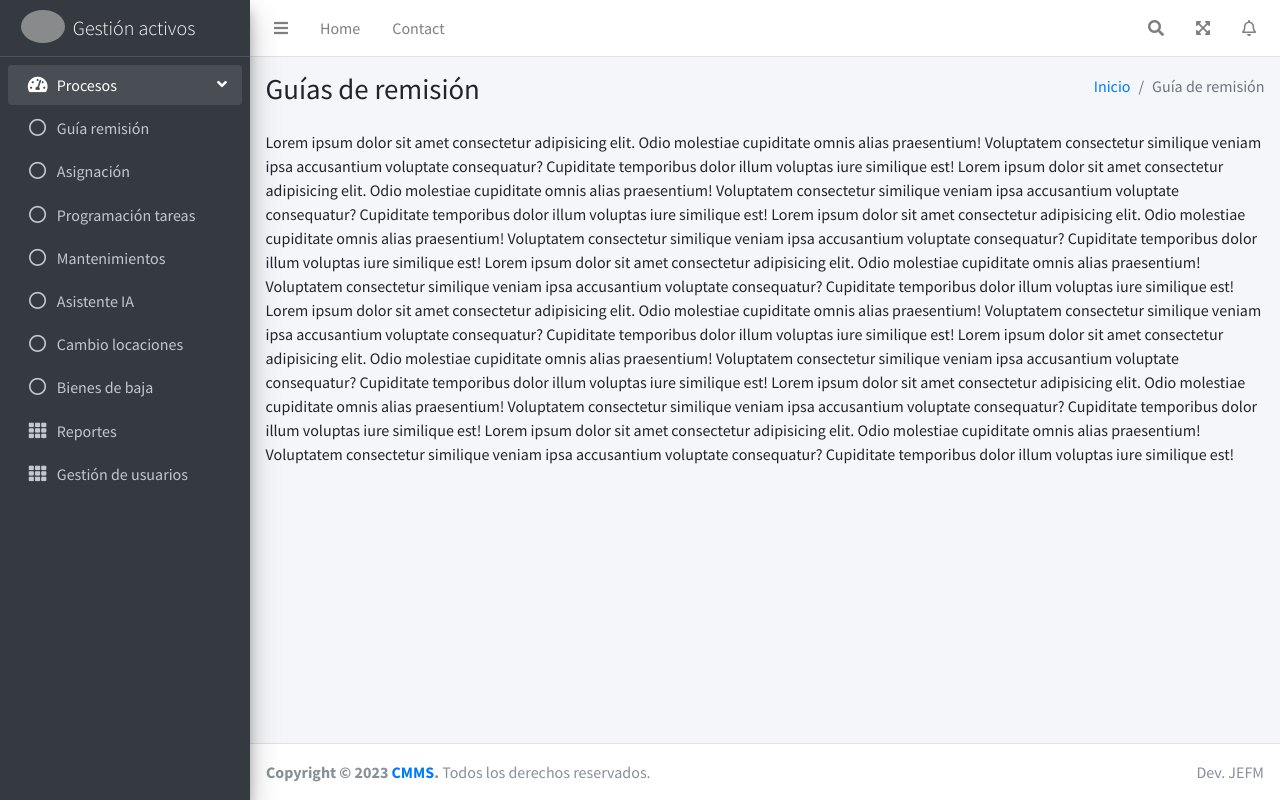
After one commit to EDWARD-LEO/innova, a PHP site: page /views/guias in a window 1280 px wide. The commit adds this page. Run offline with PHP 8.4, Linux system fonts and the light colour scheme; some libraries are stand-ins or nearby versions; grey boxes are pictures that could not be loaded.

Commit message:
Header y Footer listos

```diff
--- a/views/footer.php
+++ b/views/footer.php
@@ -2,10 +2,10 @@
 <footer class="main-footer">
     <!-- To the right -->
     <div class="float-right d-none d-sm-inline">
-      Anything you want
+      Dev. JEFM
     </div>
     <!-- Default to the left -->
-    <strong>Copyright &copy; 2014-2021 <a href="https://adminlte.io">AdminLTE.io</a>.</strong> All rights reserved.
+    <strong>Copyright &copy; 2023 <a href="https://adminlte.io">CMMS</a>.</strong> Todos los derechos reservados.
   </footer>
 
 </div>
--- /dev/null
+++ b/views/guias/index.php
@@ -0,0 +1,49 @@
+<?php include_once '../header.php'; ?>
+
+<div class="content-wrapper">
+  <!-- Content Header (Page header) -->
+  <div class="content-header">
+    <div class="container-fluid">
+      <div class="row mb-2">
+        <div class="col-sm-6">
+          <h1 class="m-0">Guías de remisión</h1>
+        </div><!-- /.col -->
+        <div class="col-sm-6">
+          <ol class="breadcrumb float-sm-right">
+            <li class="breadcrumb-item"><a href="#">Inicio</a></li>
+            <li class="breadcrumb-item active">Guía de remisión</li>
+          </ol>
+        </div><!-- /.col -->
+      </div><!-- /.row -->
+    </div><!-- /.container-fluid -->
+  </div>
+  <!-- /.content-header -->
+
+  <div class="content">
+    <div class="container-fluid">
+      <div class="row">
+        <div class="col-md-12">
+          <p>
+            Lorem ipsum dolor sit amet consectetur adipisicing elit. Odio molestiae cupiditate omnis alias praesentium! Voluptatem consectetur similique veniam ipsa accusantium voluptate consequatur? Cupiditate temporibus dolor illum voluptas iure similique est!
+            Lorem ipsum dolor sit amet consectetur adipisicing elit. Odio molestiae cupiditate omnis alias praesentium! Voluptatem consectetur similique veniam ipsa accusantium voluptate consequatur? Cupiditate temporibus dolor illum voluptas iure similique est!
+            Lorem ipsum dolor sit amet consectetur adipisicing elit. Odio molestiae cupiditate omnis alias praesentium! Voluptatem consectetur similique veniam ipsa accusantium voluptate consequatur? Cupiditate temporibus dolor illum voluptas iure similique est!
+            Lorem ipsum dolor sit amet consectetur adipisicing elit. Odio molestiae cupiditate omnis alias praesentium! Voluptatem consectetur similique veniam ipsa accusantium voluptate consequatur? Cupiditate temporibus dolor illum voluptas iure similique est!
+            Lorem ipsum dolor sit amet consectetur adipisicing elit. Odio molestiae cupiditate omnis alias praesentium! Voluptatem consectetur similique veniam ipsa accusantium voluptate consequatur? Cupiditate temporibus dolor illum voluptas iure similique est!
+            Lorem ipsum dolor sit amet consectetur adipisicing elit. Odio molestiae cupiditate omnis alias praesentium! Voluptatem consectetur similique veniam ipsa accusantium voluptate consequatur? Cupiditate temporibus dolor illum voluptas iure similique est!
+            Lorem ipsum dolor sit amet consectetur adipisicing elit. Odio molestiae cupiditate omnis alias praesentium! Voluptatem consectetur similique veniam ipsa accusantium voluptate consequatur? Cupiditate temporibus dolor illum voluptas iure similique est!
+            Lorem ipsum dolor sit amet consectetur adipisicing elit. Odio molestiae cupiditate omnis alias praesentium! Voluptatem consectetur similique veniam ipsa accusantium voluptate consequatur? Cupiditate temporibus dolor illum voluptas iure similique est!
+          </p>
+        </div>
+      </div>
+    </div>
+  </div>
+</div>
+
+<?php include_once '../footer.php'; ?>
+
+<!-- Falta invocar mi propio JS -->
+<!-- <script></script> -->
+
+<!-- Fin del HTML -->
+<body>
+</html>
--- a/views/header.php
+++ b/views/header.php
@@ -54,101 +54,40 @@
         </div>
       </li>
 
-      <!-- Messages Dropdown Menu -->
-      <li class="nav-item dropdown">
-        <a class="nav-link" data-toggle="dropdown" href="#">
-          <i class="far fa-comments"></i>
-          <span class="badge badge-danger navbar-badge">3</span>
-        </a>
-        <div class="dropdown-menu dropdown-menu-lg dropdown-menu-right">
-          <a href="#" class="dropdown-item">
-            <!-- Message Start -->
-            <div class="media">
-              <img src="dist/img/user1-128x128.jpg" alt="User Avatar" class="img-size-50 mr-3 img-circle">
-              <div class="media-body">
-                <h3 class="dropdown-item-title">
-                  Brad Diesel
-                  <span class="float-right text-sm text-danger"><i class="fas fa-star"></i></span>
-                </h3>
-                <p class="text-sm">Call me whenever you can...</p>
-                <p class="text-sm text-muted"><i class="far fa-clock mr-1"></i> 4 Hours Ago</p>
-              </div>
-            </div>
-            <!-- Message End -->
-          </a>
-          <div class="dropdown-divider"></div>
-          <a href="#" class="dropdown-item">
-            <!-- Message Start -->
-            <div class="media">
-              <img src="dist/img/user8-128x128.jpg" alt="User Avatar" class="img-size-50 img-circle mr-3">
-              <div class="media-body">
-                <h3 class="dropdown-item-title">
-                  John Pierce
-                  <span class="float-right text-sm text-muted"><i class="fas fa-star"></i></span>
-                </h3>
-                <p class="text-sm">I got your message bro</p>
-                <p class="text-sm text-muted"><i class="far fa-clock mr-1"></i> 4 Hours Ago</p>
-              </div>
-            </div>
-            <!-- Message End -->
-          </a>
-          <div class="dropdown-divider"></div>
-          <a href="#" class="dropdown-item">
-            <!-- Message Start -->
-            <div class="media">
-              <img src="dist/img/user3-128x128.jpg" alt="User Avatar" class="img-size-50 img-circle mr-3">
-              <div class="media-body">
-                <h3 class="dropdown-item-title">
-                  Nora Silvester
-                  <span class="float-right text-sm text-warning"><i class="fas fa-star"></i></span>
-                </h3>
-                <p class="text-sm">The subject goes here</p>
-                <p class="text-sm text-muted"><i class="far fa-clock mr-1"></i> 4 Hours Ago</p>
-              </div>
-            </div>
-            <!-- Message End -->
-          </a>
-          <div class="dropdown-divider"></div>
-          <a href="#" class="dropdown-item dropdown-footer">See All Messages</a>
-        </div>
-      </li>
-      <!-- Notifications Dropdown Menu -->
-      <li class="nav-item dropdown">
-        <a class="nav-link" data-toggle="dropdown" href="#">
-          <i class="far fa-bell"></i>
-          <span class="badge badge-warning navbar-badge">15</span>
-        </a>
-        <div class="dropdown-menu dropdown-menu-lg dropdown-menu-right">
-          <span class="dropdown-header">15 Notifications</span>
-          <div class="dropdown-divider"></div>
-          <a href="#" class="dropdown-item">
-            <i class="fas fa-envelope mr-2"></i> 4 new messages
-            <span class="float-right text-muted text-sm">3 mins</span>
-          </a>
-          <div class="dropdown-divider"></div>
-          <a href="#" class="dropdown-item">
-            <i class="fas fa-users mr-2"></i> 8 friend requests
-            <span class="float-right text-muted text-sm">12 hours</span>
-          </a>
-          <div class="dropdown-divider"></div>
-          <a href="#" class="dropdown-item">
-            <i class="fas fa-file mr-2"></i> 3 new reports
-            <span class="float-right text-muted text-sm">2 days</span>
-          </a>
-          <div class="dropdown-divider"></div>
-          <a href="#" class="dropdown-item dropdown-footer">See All Notifications</a>
-        </div>
-      </li>
       <li class="nav-item">
         <a class="nav-link" data-widget="fullscreen" href="#" role="button">
           <i class="fas fa-expand-arrows-alt"></i>
         </a>
       </li>
-      <li class="nav-item">
-        <a class="nav-link" data-widget="control-sidebar" data-slide="true" href="#" role="button">
-          <i class="fas fa-th-large"></i>
+
+      <!-- Notifications Dropdown Menu -->
+      <li class="nav-item dropdown">
+        <a class="nav-link" data-toggle="dropdown" href="#">
+          <i class="far fa-bell"></i>
+          <span class="badge badge-warning navbar-badge"></span>
         </a>
+        <div class="dropdown-menu dropdown-menu-lg dropdown-menu-right">
+          <span class="dropdown-header">Jhon Francia Minaya</span>
+          <div class="dropdown-divider"></div>
+          <a href="#" class="dropdown-item">
+            <i class="fas fa-envelope mr-2"></i> Perfil
+            <span class="float-right text-muted text-sm">3 mins</span>
+          </a>
+          <div class="dropdown-divider"></div>
+          <a href="#" class="dropdown-item">
+            <i class="fas fa-users mr-2"></i> Cambiar contraseña
+            <span class="float-right text-muted text-sm">12 hours</span>
+          </a>
+          <div class="dropdown-divider"></div>
+          <a href="#" class="dropdown-item">
+            <i class="fas fa-file mr-2"></i> Cerrar sesión
+            <span class="float-right text-muted text-sm">2 days</span>
+          </a>
+          <div class="dropdown-divider"></div>
+          <span class="dropdown-header">Instructor</span>
+        </div>
       </li>
+
     </ul>
   </nav>
   <!-- /.navbar -->
@@ -156,59 +95,68 @@
   <!-- Main Sidebar Container -->
   <aside class="main-sidebar sidebar-dark-primary elevation-4">
     <!-- Brand Logo -->
-    <a href="index3.html" class="brand-link">
-      <img src="dist/img/AdminLTELogo.png" alt="AdminLTE Logo" class="brand-image img-circle elevation-3" style="opacity: .8">
-      <span class="brand-text font-weight-light">AdminLTE 3</span>
+    <a href="../home/index.php" class="brand-link">
+      <img src="../../dist/img/tech-support-32-white.png" alt="AdminLTE Logo" class="brand-image img-circle " style="opacity: .8">
+      <span class="brand-text font-weight-light">Gestión activos</span>
     </a>
 
     <!-- Sidebar -->
     <div class="sidebar">
-      <!-- Sidebar user panel (optional) -->
-      <div class="user-panel mt-3 pb-3 mb-3 d-flex">
-        <div class="image">
-          <img src="dist/img/user2-160x160.jpg" class="img-circle elevation-2" alt="User Image">
-        </div>
-        <div class="info">
-          <a href="#" class="d-block">Alexander Pierce</a>
-        </div>
-      </div>
 
-      <!-- SidebarSearch Form -->
-      <div class="form-inline">
-        <div class="input-group" data-widget="sidebar-search">
-          <input class="form-control form-control-sidebar" type="search" placeholder="Search" aria-label="Search">
-          <div class="input-group-append">
-            <button class="btn btn-sidebar">
-              <i class="fas fa-search fa-fw"></i>
-            </button>
-          </div>
-        </div>
-      </div>
-
-      <!-- Sidebar Menu -->
+    <!-- Sidebar Menu -->
       <nav class="mt-2">
         <ul class="nav nav-pills nav-sidebar flex-column" data-widget="treeview" role="menu" data-accordion="false">
           <!-- Add icons to the links using the .nav-icon class
                with font-awesome or any other icon font library -->
           <li class="nav-item menu-open">
-            <a href="#" class="nav-link active">
+            <a href="#" class="nav-link">
               <i class="nav-icon fas fa-tachometer-alt"></i>
               <p>
-                Starter Pages
+                Procesos
                 <i class="right fas fa-angle-left"></i>
               </p>
             </a>
             <ul class="nav nav-treeview">
               <li class="nav-item">
-                <a href="#" class="nav-link active">
+                <a href="../guias" class="nav-link">
                   <i class="far fa-circle nav-icon"></i>
-                  <p>Active Page</p>
+                  <p>Guía remisión</p>
                 </a>
               </li>
               <li class="nav-item">
-                <a href="#" class="nav-link">
+                <a href="../asignacion" class="nav-link">
                   <i class="far fa-circle nav-icon"></i>
-                  <p>Inactive Page</p>
+                  <p>Asignación</p>
+                </a>
+              </li>
+              <li class="nav-item">
+                <a href="../programacion" class="nav-link">
+                  <i class="far fa-circle nav-icon"></i>
+                  <p>Programación tareas</p>
+                </a>
+              </li>
+              <li class="nav-item">
+                <a href="../mantenimientos" class="nav-link">
+                  <i class="far fa-circle nav-icon"></i>
+                  <p>Mantenimientos</p>
+                </a>
+              </li>
+              <li class="nav-item">
+                <a href="../ia" class="nav-link">
+                  <i class="far fa-circle nav-icon"></i>
+                  <p>Asistente IA</p>
+                </a>
+              </li>
+              <li class="nav-item">
+                <a href="../locaciones" class="nav-link">
+                  <i class="far fa-circle nav-icon"></i>
+                  <p>Cambio locaciones</p>
+                </a>
+              </li>
+              <li class="nav-item">
+                <a href="../baja" class="nav-link">
+                  <i class="far fa-circle nav-icon"></i>
+                  <p>Bienes de baja</p>
                 </a>
               </li>
             </ul>
@@ -217,8 +165,15 @@
             <a href="#" class="nav-link">
               <i class="nav-icon fas fa-th"></i>
               <p>
-                Simple Link
-                <span class="right badge badge-danger">New</span>
+                Reportes
+              </p>
+            </a>
+          </li>
+          <li class="nav-item">
+            <a href="#" class="nav-link">
+              <i class="nav-icon fas fa-th"></i>
+              <p>
+                Gestión de usuarios
               </p>
             </a>
           </li>
```
Also changed, not shown: views/asignacion/index.php (added, +49 -0 lines), views/baja/index.php (added, +49 -0 lines), views/ia/index.php (added, +49 -0 lines), views/locaciones/index.php (added, +49 -0 lines), views/mantenimientos/index.php (added, +49 -0 lines), views/programacion/index.php (added, +49 -0 lines).
